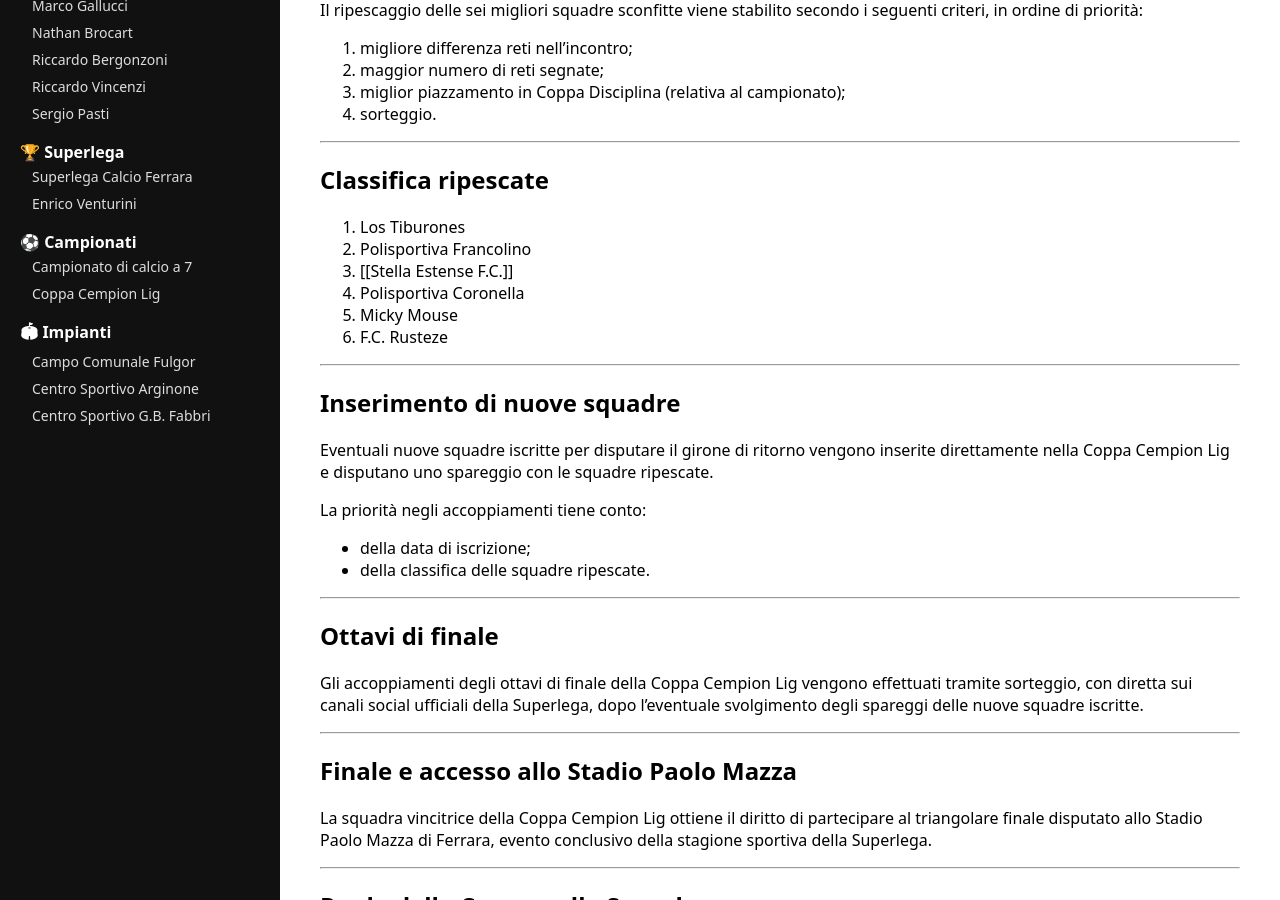
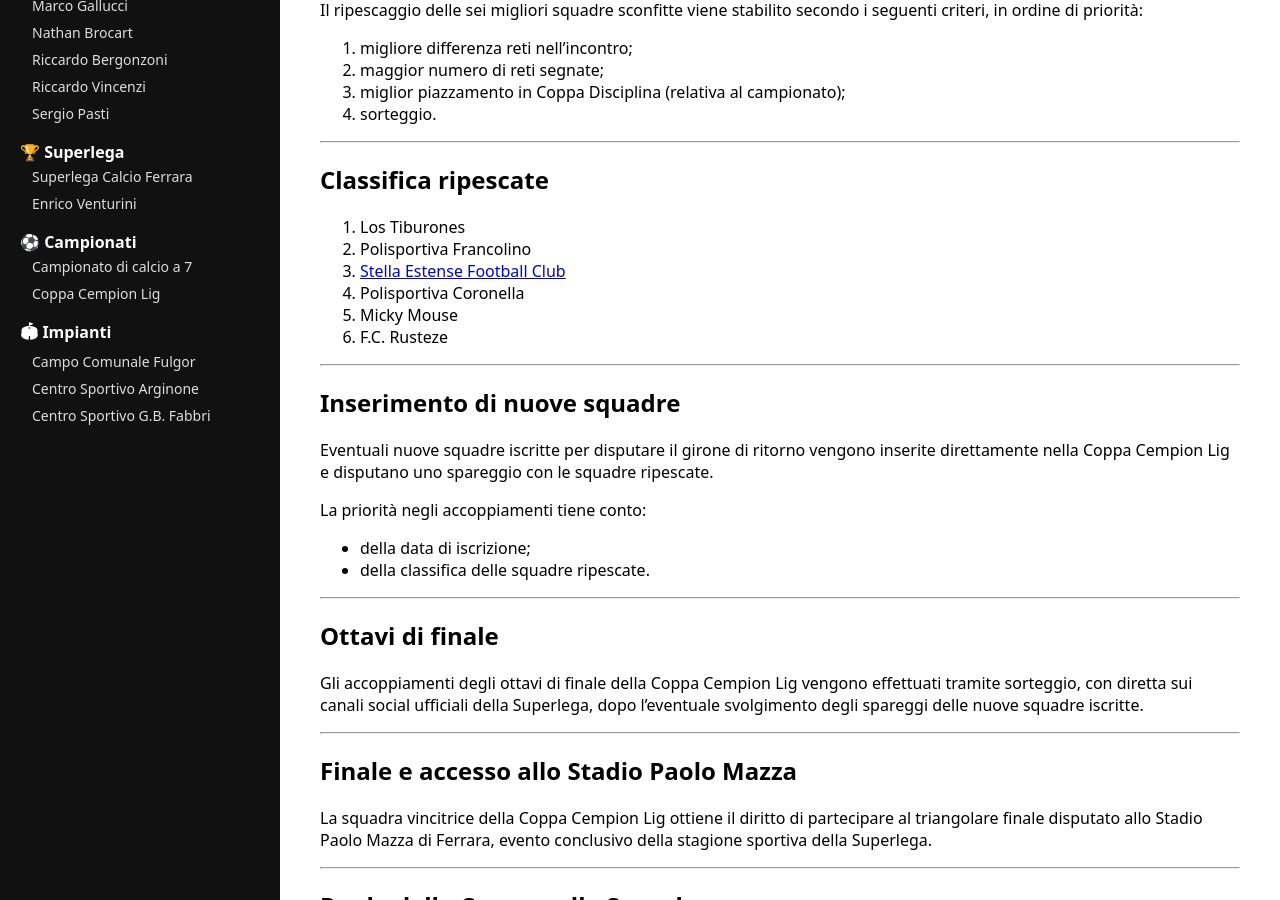
Before and after one commit to tommy-unife/Stella-Estense-Wiki, a Jekyll site: the page built from Coppa-Cempion-Lig.md, in a window 1280 px wide and 900 px high, scrolled down 585 px. Built offline with Jekyll 4.4.1, drawn with Linux system fonts in a browser that asks for light colours; our own code applies the rules of GitHub Pages for plain Markdown files.

Commit message:
Update Coppa-Cempion-Lig.md

```diff
--- a/Coppa-Cempion-Lig.md
+++ b/Coppa-Cempion-Lig.md
@@ -32,7 +32,7 @@ Il ripescaggio delle sei migliori squadre sconfitte viene stabilito secondo i se
 
 1. Los Tiburones
 2. Polisportiva Francolino
-3. [[Stella Estense F.C.]]
+3. [Stella Estense Football Club](Stella-Estense-Football-Club.md)
 4. Polisportiva Coronella
 5. Micky Mouse
 6. F.C. Rusteze
```
